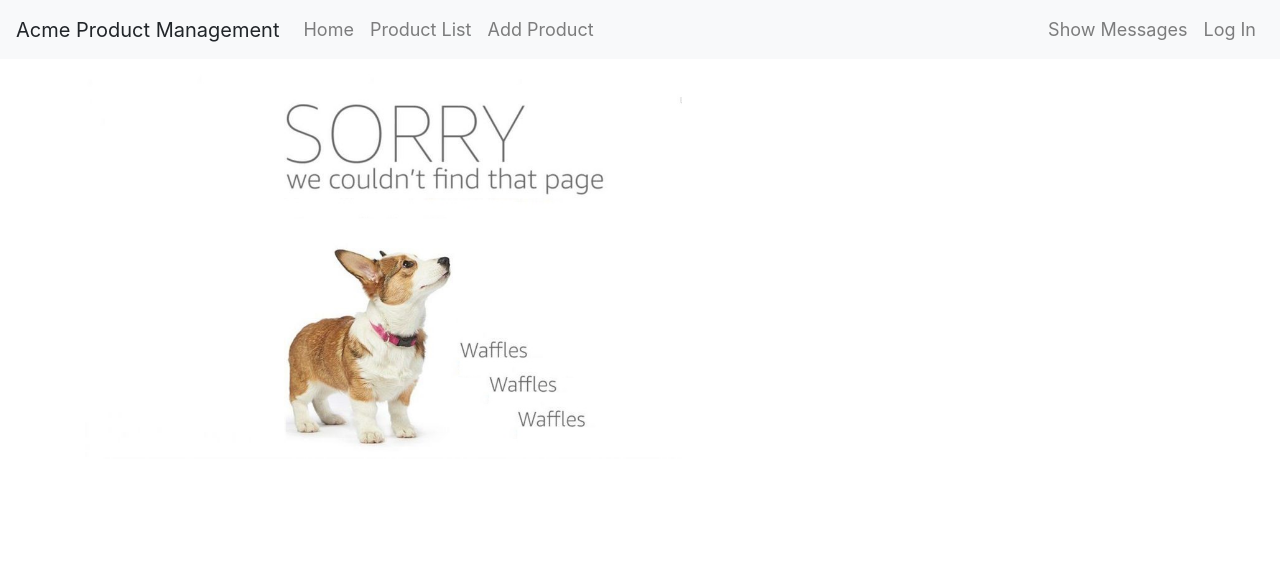
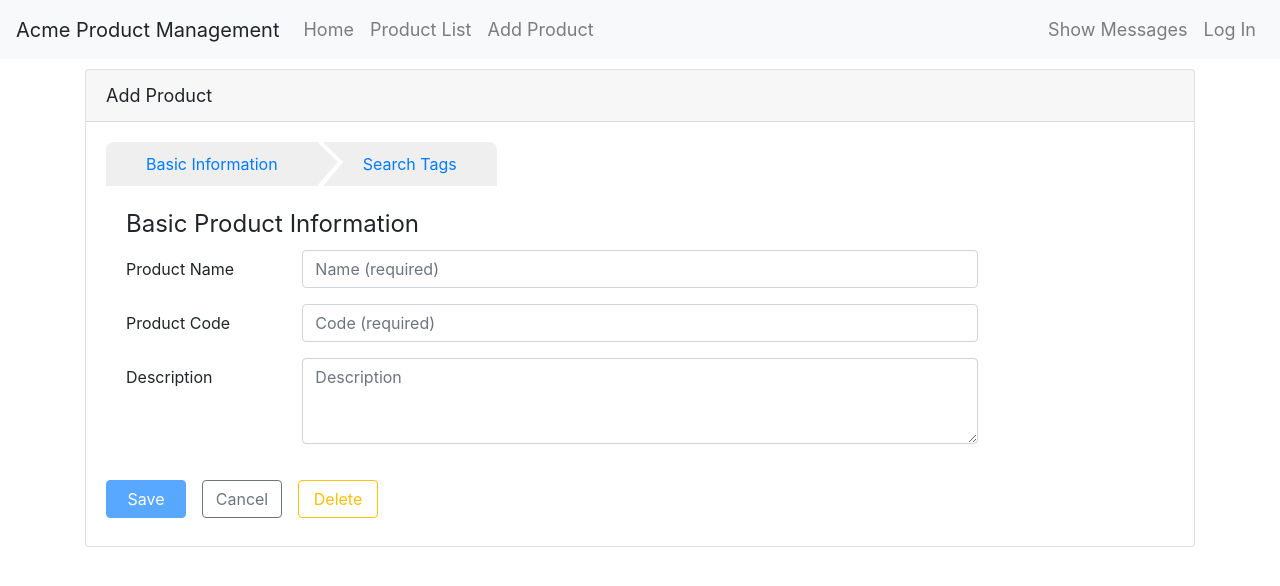
Before and after one commit to manishpareta1/acameproduct-angularApp, an Angular app: page /products/0/edit/info in a window 1280 px wide. Shown: the top 586 px of the page. Built offline with nearby package versions, Linux system fonts and the light colour scheme; what angular-in-memory-web-api would draw is missing.

Commit message:
Added Chiled route for Product edit - infor/tags component

```diff
--- a/src/app/products/product-edit/product-edit-info.component.ts
+++ b/src/app/products/product-edit/product-edit-info.component.ts
@@ -11,10 +11,16 @@ export class ProductEditInfoComponent implements OnInit {
   @ViewChild(NgForm, {static: false}) productForm: NgForm;
 
   errorMessage: string;
-  product = { id: 1, productName: 'test', productCode: 'test' };
+  product: Product;
 
   constructor(private route: ActivatedRoute) { }
 
   ngOnInit(): void {
+    this.route.parent.data.subscribe( data =>{
+      if(this.productForm){
+        this.productForm.reset();
+      }
+      this.product = data['resolvedData'].product;
+    })
   }
 }
--- a/src/app/products/product-edit/product-edit-tags.component.ts
+++ b/src/app/products/product-edit/product-edit-tags.component.ts
@@ -9,11 +9,15 @@ import { Product } from '../product';
 export class ProductEditTagsComponent implements OnInit {
   errorMessage: string;
   newTags = '';
-  product = { id: 1, category: 'test', tags: ['test'] };
+  product: Product;
+
 
   constructor(private route: ActivatedRoute) { }
 
   ngOnInit(): void {
+    this.route.parent.data.subscribe(data => {
+      this.product = data['resolvedData'].product;
+    })
   }
 
   // Add the defined tags
--- a/src/app/products/product-edit/product-edit.component.html
+++ b/src/app/products/product-edit/product-edit.component.html
@@ -5,7 +5,45 @@
 
   <div class="card-body"
        *ngIf="product">
-    <form novalidate
+      <div class="wizard">
+       <a [routerLink] = "['info']">
+         Basic Information
+       </a>
+       <a [routerLink] = "['tags']">
+        Search Tags
+      </a>
+    </div>
+    <router-outlet></router-outlet>
+    <div class="row mb-2">
+      <div class="col-md-4">
+        <button class="btn btn-primary mr-3"
+                style="width:80px"
+                type="button"
+                title="Save your entered data"
+
+                [disabled]="!isValid()"
+                (click)="saveProduct()">
+          Save
+        </button>
+        <button class="btn btn-outline-secondary mr-3"
+                style="width:80px"
+                type="button"
+                title="Cancel your edits"
+                [routerLink] = "['/products']"
+                queryParamsHandling = "preserve">
+          Cancel
+        </button>
+        <button class="btn btn-outline-warning"
+                style="width:80px"
+                type="button"
+                title="Delete this product"
+                (click)="deleteProduct()">
+          Delete
+        </button>
+      </div>
+    </div>
+   <!-- Commenting Form tag to add child routing!!
+     <form novalidate
           #productForm="ngForm">
 
       <div class="form-group row">
@@ -94,7 +132,7 @@
           </button>
         </div>
       </div>
-    </form>
+    </form>-->
   </div>
 </div>
 
--- a/src/app/products/product-edit/product-edit.component.ts
+++ b/src/app/products/product-edit/product-edit.component.ts
@@ -16,6 +16,7 @@ export class ProductEditComponent implements OnInit{
   errorMessage: string;
 
   product: Product;
+  private dataIsValid: { [key: string]: boolean} ={};
 
   constructor(private productService: ProductService,
               private messageService: MessageService,
@@ -85,8 +86,18 @@ export class ProductEditComponent implements OnInit{
     }
   }
 
+  isValid(path?: string): boolean{
+    this.validate();
+    if(path){
+      return this.dataIsValid[path];
+    }else{
+      return (this.dataIsValid &&
+        Object.keys(this.dataIsValid).every(d=> this.dataIsValid[d]=== true));
+    }
+  }
+
   saveProduct(): void {
-    if (true === true) {
+    if (this.isValid()) {
       if (this.product.id === 0) {
         this.productService.createProduct(this.product).subscribe({
           next: () => this.onSaveComplete(`The new ${this.product.productName} was saved`),
@@ -113,4 +124,28 @@ export class ProductEditComponent implements OnInit{
     // Navigate back to the product list
     this.router.navigate(['products']);
   }
+
+  validate(): void{
+    //Clear Validation object
+    this.dataIsValid = {};
+
+    //'info' tab
+    if(this.product.productName &&
+      this.product.productCode.length >=3 &&
+      this.product.productCode){
+        this.dataIsValid['info'] = true;
+      }else{
+        this.dataIsValid['info'] = false;
+        }
+
+
+      //'tags' tab
+    if(this.product.category &&
+      this.product.category.length >=3){
+        this.dataIsValid['tags'] = true;
+      }else{
+        this.dataIsValid['tags'] = false;
+        }
+      }
+
 }
--- a/src/app/products/product.module.ts
+++ b/src/app/products/product.module.ts
@@ -8,6 +8,8 @@ import { SharedModule } from '../shared/shared.module';
 import { RouterModule } from '@angular/router';
 import { ProductResolver } from './product-resolver.service';
 import { ProductListResolver } from './productlist-resolver.service';
+import { ProductEditInfoComponent } from './product-edit/product-edit-info.component';
+import { ProductEditTagsComponent } from './product-edit/product-edit-tags.component';
 
 @NgModule({
   imports: [
@@ -28,14 +30,21 @@ import { ProductListResolver } from './productlist-resolver.service';
           path: 'products/:id/edit',
           component: ProductEditComponent,
           //added Routing resolver active route resolver and bind the returned data to resolvedData
-          resolve: { resolvedData: ProductResolver}
+          resolve: { resolvedData: ProductResolver },
+          children: [
+            { path: '' , redirectTo: 'info', pathMatch: 'full' },
+            { path: 'info', component: ProductEditInfoComponent },
+            { path: 'tags', component: ProductEditTagsComponent }
+          ]
         }
     ])
   ],
   declarations: [
     ProductListComponent,
     ProductDetailComponent,
-    ProductEditComponent
+    ProductEditComponent,
+    ProductEditInfoComponent,
+    ProductEditTagsComponent
   ]
 })
 export class ProductModule { }
```
